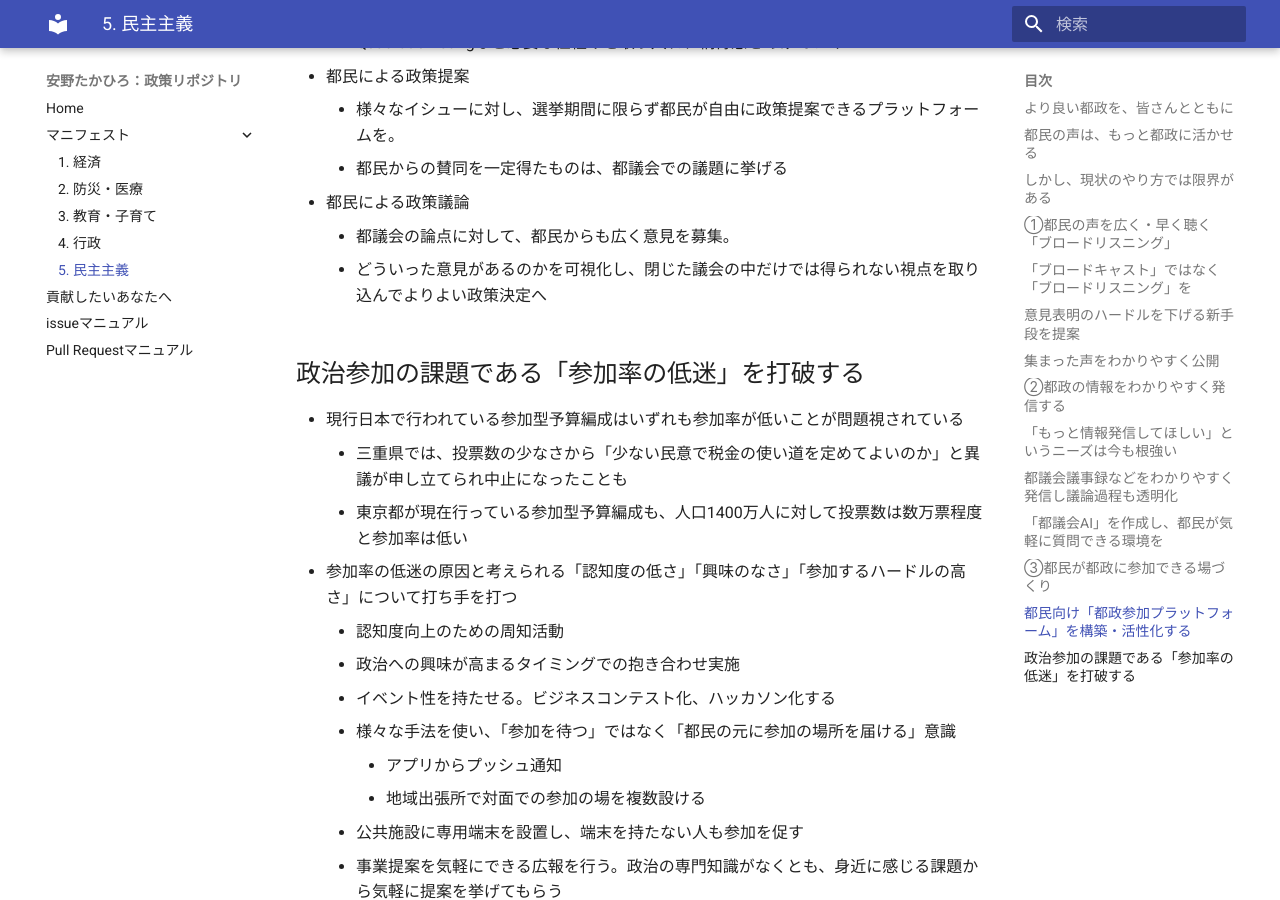
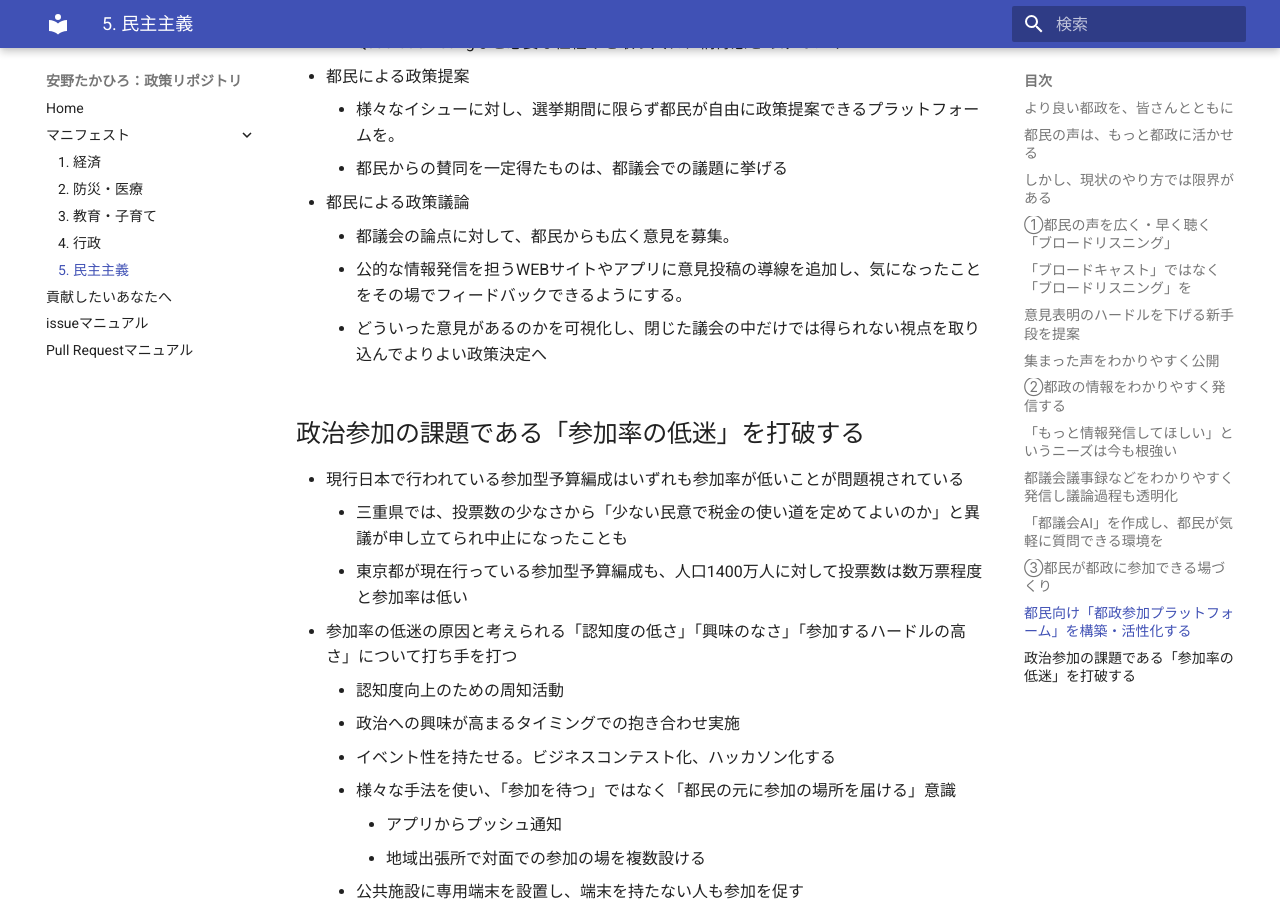
Before and after one commit to takahiroanno2024/election2024, an MkDocs documentation site: the page built from docs/manifest/democracy.md, in a window 1280 px wide and 900 px high, scrolled down 4557 px. Built offline with MkDocs 1.6.1 and Material for MkDocs 9.7.7, drawn with Linux system fonts in a browser that asks for light colours.

Commit message:
refs #8 公的な情報発信用のWEBサイトやアプリに都政に対する意見表明への導線を追加してほしい

```diff
--- a/docs/manifest/democracy.md
+++ b/docs/manifest/democracy.md
@@ -106,6 +106,7 @@
     - 都民からの賛同を一定得たものは、都議会での議題に挙げる
 - 都民による政策議論
     - 都議会の論点に対して、都民からも広く意見を募集。
+    - 公的な情報発信を担うWEBサイトやアプリに意見投稿の導線を追加し、気になったことをその場でフィードバックできるようにする。
     - どういった意見があるのかを可視化し、閉じた議会の中だけでは得られない視点を取り込んでよりよい政策決定へ
 
 ## 政治参加の課題である「参加率の低迷」を打破する
```
